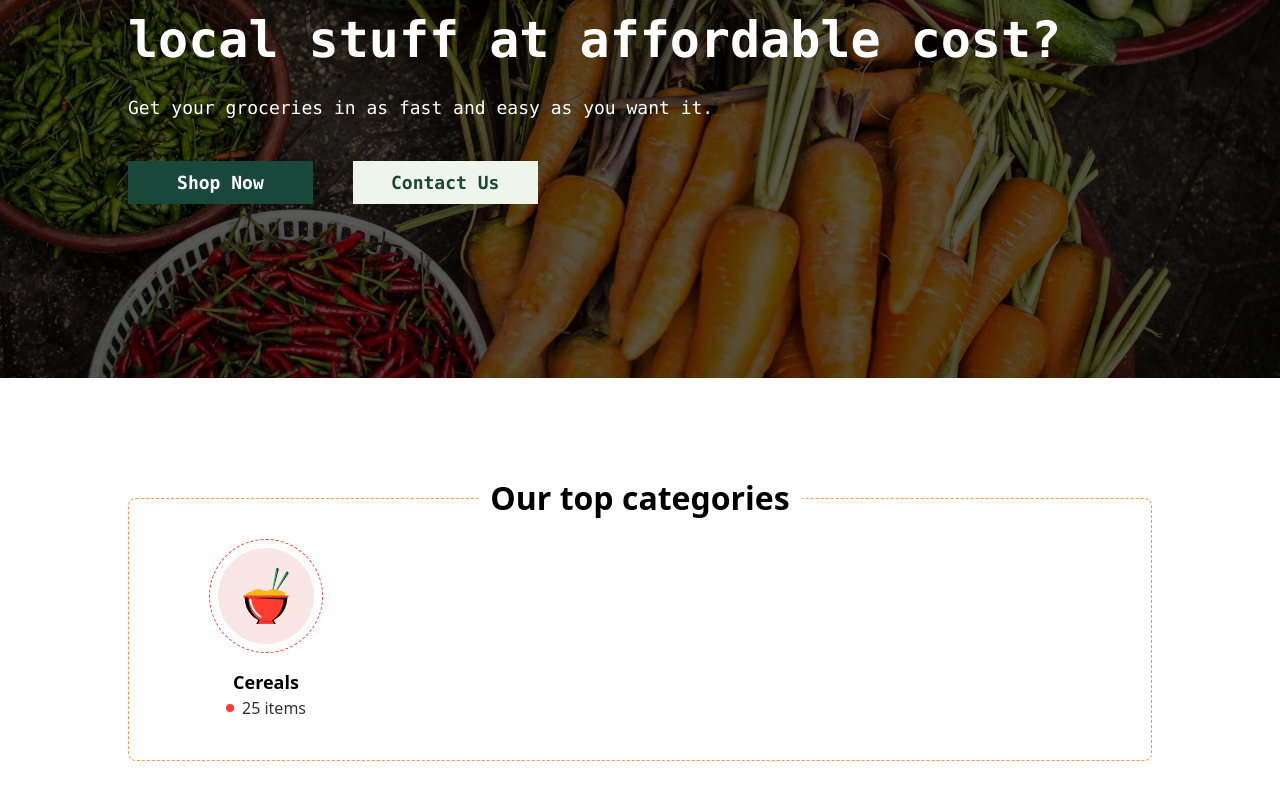
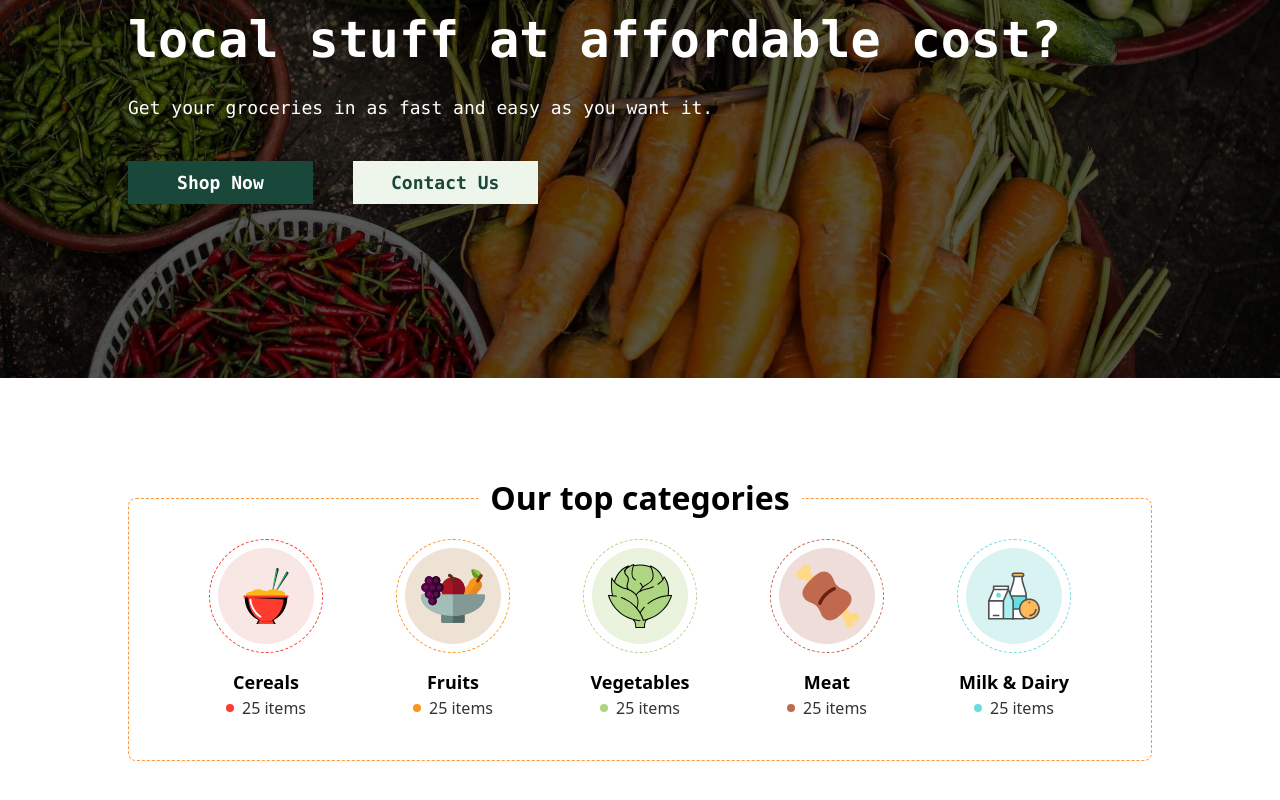
Before and after one commit to Frokesy/divwis, a React (Vite) app: page / in a window 1280 px wide. Shown: the part 418-1218 px from the top of the page. Before the commit the page ends 1179 px from the top, so only its background shows below. Built offline with nearby package versions, Linux system fonts and the light colour scheme.

Commit message:
designed categories section

```diff
--- a/src/components/sections/Categories.tsx
+++ b/src/components/sections/Categories.tsx
@@ -1,27 +1,72 @@
-import { Cereals } from "../svgs/Icons";
+import { Cereals, Fruits, Meat, Milk, Vegetables } from "../svgs/Icons";
 
 const Categories = () => {
+  const categories = [
+    {
+      id: 1,
+      name: "Cereals",
+      icon: <Cereals />,
+      borderColor: "#ff3b30",
+      bgColor: "#f9e7e6",
+    },
+    {
+        id: 2,
+        name: "Fruits",
+        icon: <Fruits />,
+        borderColor: "#fa961e",
+        bgColor: "#ede2d4",
+      },
+      {
+        id: 3,
+        name: "Vegetables",
+        icon: <Vegetables />,
+        borderColor: "#aed581",
+        bgColor: "#e9f3dd",
+      },
+      {
+        id: 4,
+        name: "Meat",
+        icon: <Meat />,
+        borderColor: "#c1694f",
+        bgColor: "#eeddd8",
+      },
+      {
+        id: 5,
+        name: "Milk & Dairy",
+        icon: <Milk />,
+        borderColor: "#67dde0",
+        bgColor: "#d9f2f2",
+      },
+  ];
   return (
-    <div className="pt-[15vh]">
+    <div className="py-[15vh]">
       <div className="relative">
         <div className="absolute w-[100%] flex items-center justify-center z-10 -top-6">
           <h2 className="font-bold text-[32px] bg-[#fff] px-3">
             Our top categories
           </h2>
         </div>
-        <div className="w-[80vw] mx-auto flex py-10 px-20 relative border border-dashed z-0 border-[#ff973a] rounded-lg">
-          <div className="flex flex-col items-center">
-            <div className="border border-dashed border-[#ff3b30] p-2 rounded-[100%]">
-              <div className="bg-[#f9e7e6] p-4 rounded-[100%]">
-                <Cereals />
+        <div className="w-[80vw] mx-auto flex justify-between py-10 px-20 relative border border-dashed z-0 border-[#ff973a] rounded-lg">
+          {categories.map((category) => (
+            <div key={category.id} className="flex flex-col items-center">
+              <div
+                style={{ borderColor: category.borderColor }}
+                className="border border-dashed p-2 rounded-[100%]"
+              >
+                <div style={{ background: category.bgColor }} className=" p-4 rounded-[100%]">
+                  {category.icon}
+                </div>
+              </div>
+              <h3 className="font-bold text-[18px] mt-4">{category.name}</h3>
+              <div className="flex items-center space-x-2">
+                <div
+                  style={{ background: category.borderColor }}
+                  className="p-1 rounded-full"
+                ></div>
+                <span className="text-[#333]">25 items</span>
               </div>
             </div>
-            <h3 className="font-bold text-[18px] mt-4">Cereals</h3>
-            <div className="flex items-center space-x-2">
-                <div className="bg-[#ff3b30] p-1 rounded-full"></div>
-                <span className="text-[#333]">25 items</span>
-            </div>
-          </div>
+          ))}
         </div>
       </div>
     </div>
--- a/src/components/svgs/Icons.tsx
+++ b/src/components/svgs/Icons.tsx
@@ -191,7 +191,7 @@ export const Cereals = () => (
 
 export const Fruits = () => (
   <svg
-    height="px"
+    height="64px"
     width="64px"
     version="1.1"
     id="Layer_1"
@@ -354,6 +354,8 @@ export const Fruits = () => (
 
 export const Milk = () => (
   <svg
+    height="64px"
+    width="64px"
     viewBox="0 0 1024 1024"
     className="icon"
     version="1.1"
```
